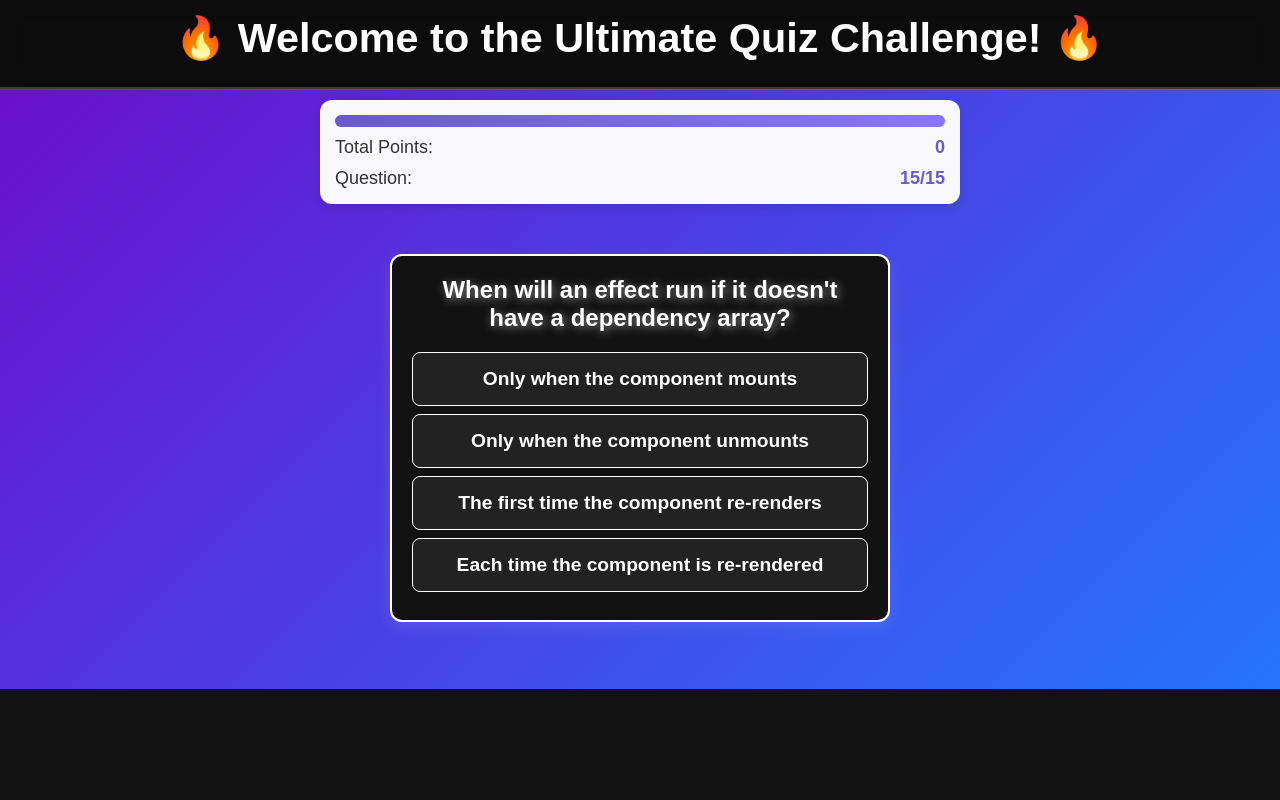
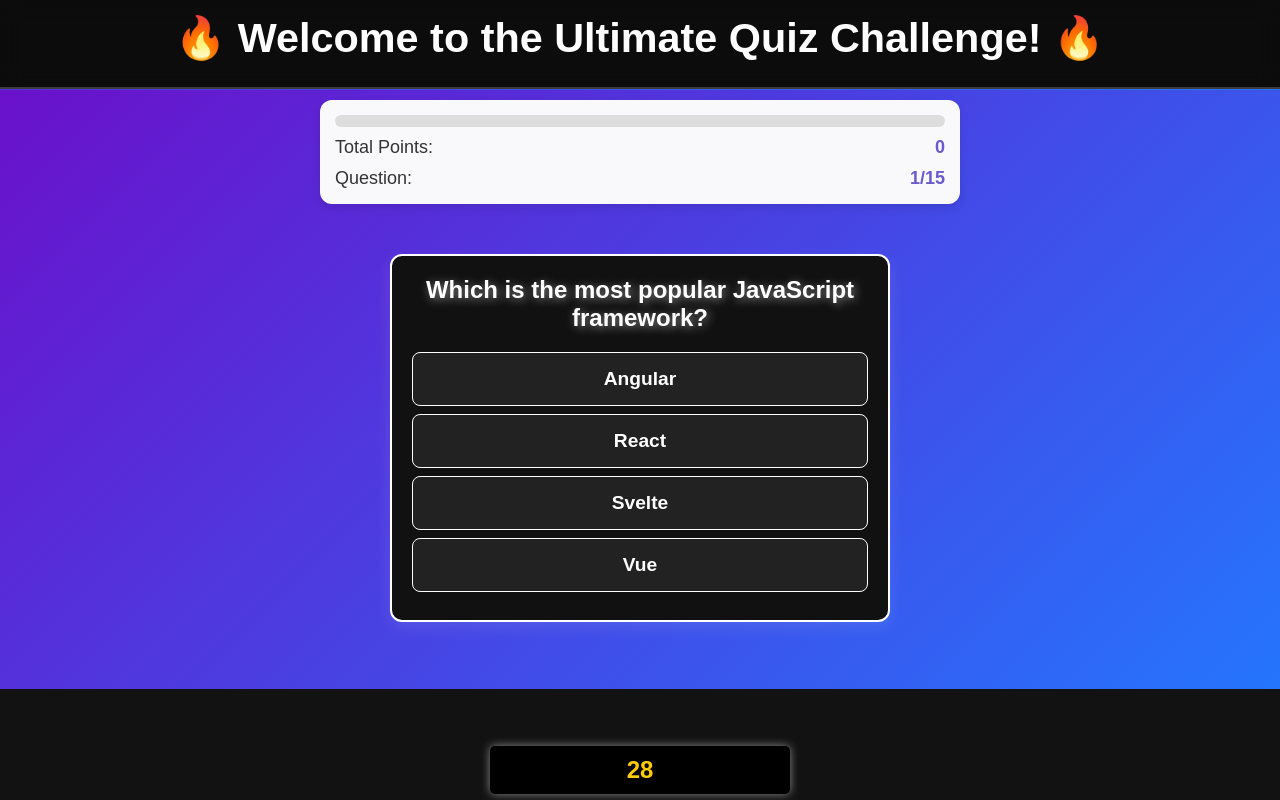
Before and after one commit to fatemehHp/ReactQuiezApp, a React (Create React App) app: page / in a window 1280 px wide. Both pictures are taken after a click on the button "🚀 Start Quiz". Built offline with nearby package versions, Linux system fonts and the light colour scheme; data requests are answered from the project's data file.

Commit message:
finish quize

```diff
--- a/src/App.js
+++ b/src/App.js
@@ -8,12 +8,14 @@
 import Question from "./component/Question/Question";
 import Progress from "./component/Progress/Progress";
 import FinishQuiz from "./component/FinishScreen/FinishScreen";
+import Timer from "./component/Timer/Timer";
 const initialState = {
   question: [],
   status: "loading",
-  indexActiveQuestion: 14,
+  indexActiveQuestion: 0,
   answer: null,
   points: 0,
+  secondsReminding: 30,
 };
 function reducer(state, action) {
   switch (action.type) {
@@ -27,11 +29,12 @@
       return { ...state, status: "finish" };
     case "reStart":
       return {
-       ...state,
+        ...state,
         status: "ready",
         indexActiveQuestion: 0,
         answer: null,
         points: 0,
+        secondsReminding:10
       };
     case "nextQuestion":
       return {
@@ -50,6 +53,8 @@
             ? state.points + state.question[state.indexActiveQuestion].points
             : state.points,
       };
+    case "secendReminding":
+      return { ...state, secondsReminding: state.secondsReminding - 1 ,status:state.secondsReminding===0?"finish":state.status};
     default:
       return;
   }
@@ -58,7 +63,7 @@
 
 const App = () => {
   const [state, dispatch] = useReducer(reducer, initialState);
-  const { question, status, indexActiveQuestion, answer, points } = state;
+  const { question, status, indexActiveQuestion, answer, points,secondsReminding } = state;
   const totalQuestion = question.length;
   useEffect(function () {
     async function fetchData() {
@@ -87,6 +92,7 @@
           indexActiveQuestion,
           answer,
           points,
+          secondsReminding
         }}
       >
         <Main>
@@ -95,7 +101,11 @@
           {status === "loading" && <Loading />}
           {status === "error" && <Errore />}
           {status === "ready" && <StartScreen />}
-          {status === "active" && <Question />}
+          {status === "active" && (
+            <>
+              <Question /> <Timer />
+            </>
+          )}
           {status === "finish" && <FinishQuiz />}
         </Main>
       </StateContext.Provider>
--- /dev/null
+++ b/src/component/Timer/Timer.js
@@ -0,0 +1,18 @@
+import React, { useContext, useEffect } from 'react'
+import styles from './Timer.module.css'
+import { StateContext } from '../../App'
+const Timer = () => {
+    const{dispatch,secondsReminding}=useContext(StateContext)
+    useEffect(function(){
+      const id=  setInterval(() => {
+            dispatch({type:"secendReminding"})
+        }, 1000);
+        return ()=>{
+            clearInterval(id)
+
+        }
+    },[dispatch])
+    return <div className={styles.timer}>{secondsReminding}</div>
+}
+
+export default Timer
--- /dev/null
+++ b/src/component/Timer/Timer.module.css
@@ -0,0 +1,18 @@
+.timer {
+    font-size: 1.5rem;
+    font-weight: bold;
+    color: #ffcc00;
+    background: black;
+    padding: 10px 20px;
+    border-radius: 5px;
+    box-shadow: 0px 0px 10px rgba(255, 255, 255, 0.5);
+    display: block;
+    margin:10px auto ;
+    width: 300px;
+    text-align: center;
+    position: absolute;
+    bottom: 20px;
+    left: 50%;
+    transform: translate(-50%,50%)
+
+  }
```
